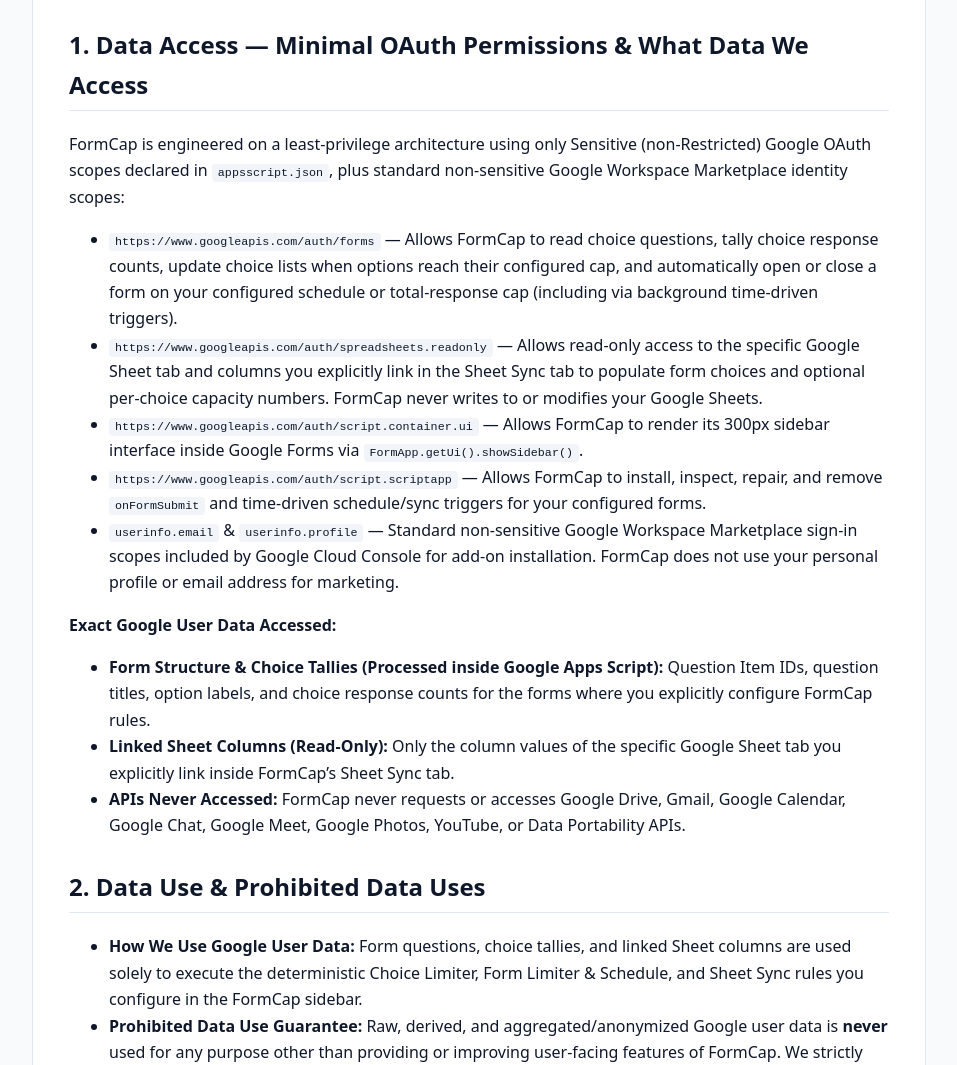
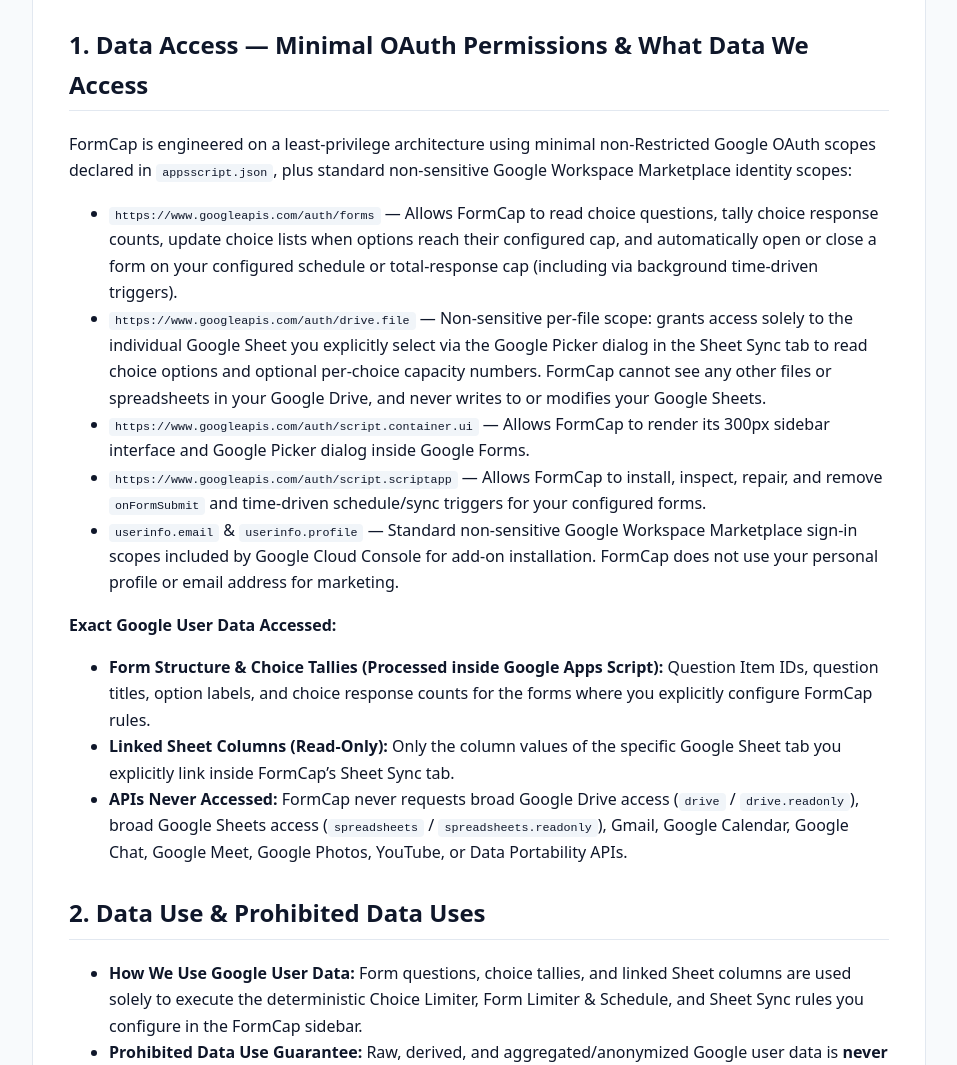
Before and after one commit to sdai-code/formcap-site, a plain HTML site: page privacy.html in a window 1280 px wide. Shown: the part 421-1486 px from the top of the page, without its empty margins (161-1118 px from the left). Drawn offline with Linux system fonts and the light colour scheme.

Commit message:
docs: update OAuth scope docs from spreadsheets.readonly to per-file drive.file + Google Picker

```diff
--- a/privacy.html
+++ b/privacy.html
@@ -82,9 +82,9 @@
 
       <h2>1. Data Access — Minimal OAuth Permissions &amp; What Data We Access</h2>
       <p>
-        FormCap is engineered on a least-privilege architecture using only Sensitive (non-Restricted) Google OAuth
-        scopes declared in <code>appsscript.json</code>, plus standard non-sensitive Google Workspace Marketplace
-        identity scopes:
+        FormCap is engineered on a least-privilege architecture using minimal non-Restricted Google OAuth scopes
+        declared in <code>appsscript.json</code>, plus standard non-sensitive Google Workspace Marketplace identity
+        scopes:
       </p>
       <ul>
         <li>
@@ -93,13 +93,14 @@
           a form on your configured schedule or total-response cap (including via background time-driven triggers).
         </li>
         <li>
-          <code>https://www.googleapis.com/auth/spreadsheets.readonly</code> — Allows read-only access to the specific
-          Google Sheet tab and columns you explicitly link in the Sheet Sync tab to populate form choices and optional
-          per-choice capacity numbers. FormCap never writes to or modifies your Google Sheets.
+          <code>https://www.googleapis.com/auth/drive.file</code> — Non-sensitive per-file scope: grants access solely
+          to the individual Google Sheet you explicitly select via the Google Picker dialog in the Sheet Sync tab to
+          read choice options and optional per-choice capacity numbers. FormCap cannot see any other files or
+          spreadsheets in your Google Drive, and never writes to or modifies your Google Sheets.
         </li>
         <li>
           <code>https://www.googleapis.com/auth/script.container.ui</code> — Allows FormCap to render its 300px
-          sidebar interface inside Google Forms via <code>FormApp.getUi().showSidebar()</code>.
+          sidebar interface and Google Picker dialog inside Google Forms.
         </li>
         <li>
           <code>https://www.googleapis.com/auth/script.scriptapp</code> — Allows FormCap to install, inspect, repair,
@@ -123,8 +124,10 @@
           you explicitly link inside FormCap’s Sheet Sync tab.
         </li>
         <li>
-          <strong>APIs Never Accessed:</strong> FormCap never requests or accesses Google Drive, Gmail, Google
-          Calendar, Google Chat, Google Meet, Google Photos, YouTube, or Data Portability APIs.
+          <strong>APIs Never Accessed:</strong> FormCap never requests broad Google Drive access
+          (<code>drive</code> / <code>drive.readonly</code>), broad Google Sheets access
+          (<code>spreadsheets</code> / <code>spreadsheets.readonly</code>), Gmail, Google Calendar, Google Chat, Google
+          Meet, Google Photos, YouTube, or Data Portability APIs.
         </li>
       </ul>
 
```
Also changed, not shown: index.html (+5 -3 lines).
